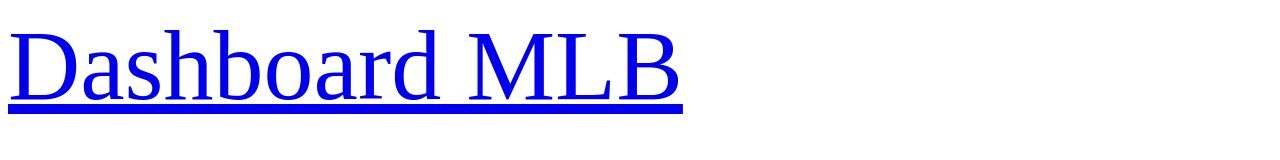
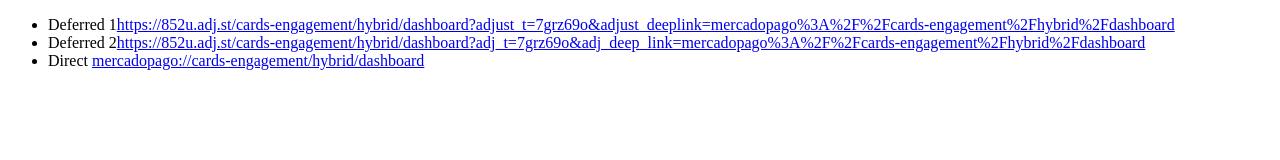
Before and after one commit to fernando-manzano-meli/adjust-test-site, a plain HTML site: page index.html in a window 1280 px wide. Drawn offline with Linux system fonts and the light colour scheme.

Commit message:
Update index.html

```diff
--- a/index.html
+++ b/index.html
@@ -1,13 +1,10 @@
 <!DOCTYPE html>
 <html lang="en">
-   <head>
-      <style>
-         a {
-         font-size: 100px
-         }
-      </style>
-   </head>
    <body>
-      <a href="https://852u.adj.st/cards-engagement/hybrid/dashboard?adjust_t=7grz69o&adjust_deeplink=mercadopago%3A%2F%2Fcards-engagement%2Fhybrid%2Fdashboard">Dashboard MLB</a>
+      <ul>
+         <li>Deferred 1<a href="https://852u.adj.st/cards-engagement/hybrid/dashboard?adjust_t=7grz69o&adjust_deeplink=mercadopago%3A%2F%2Fcards-engagement%2Fhybrid%2Fdashboard">https://852u.adj.st/cards-engagement/hybrid/dashboard?adjust_t=7grz69o&adjust_deeplink=mercadopago%3A%2F%2Fcards-engagement%2Fhybrid%2Fdashboard</a></li>
+         <li>Deferred 2<a href="https://852u.adj.st/cards-engagement/hybrid/dashboard?adj_t=7grz69o&adj_deep_link=mercadopago%3A%2F%2Fcards-engagement%2Fhybrid%2Fdashboard">https://852u.adj.st/cards-engagement/hybrid/dashboard?adj_t=7grz69o&adj_deep_link=mercadopago%3A%2F%2Fcards-engagement%2Fhybrid%2Fdashboard</a></li>
+         <li>Direct <a href="mercadopago://cards-engagement/hybrid/dashboard">mercadopago://cards-engagement/hybrid/dashboard</a></li>
+      </ul>
    </body>
 </html>
```
